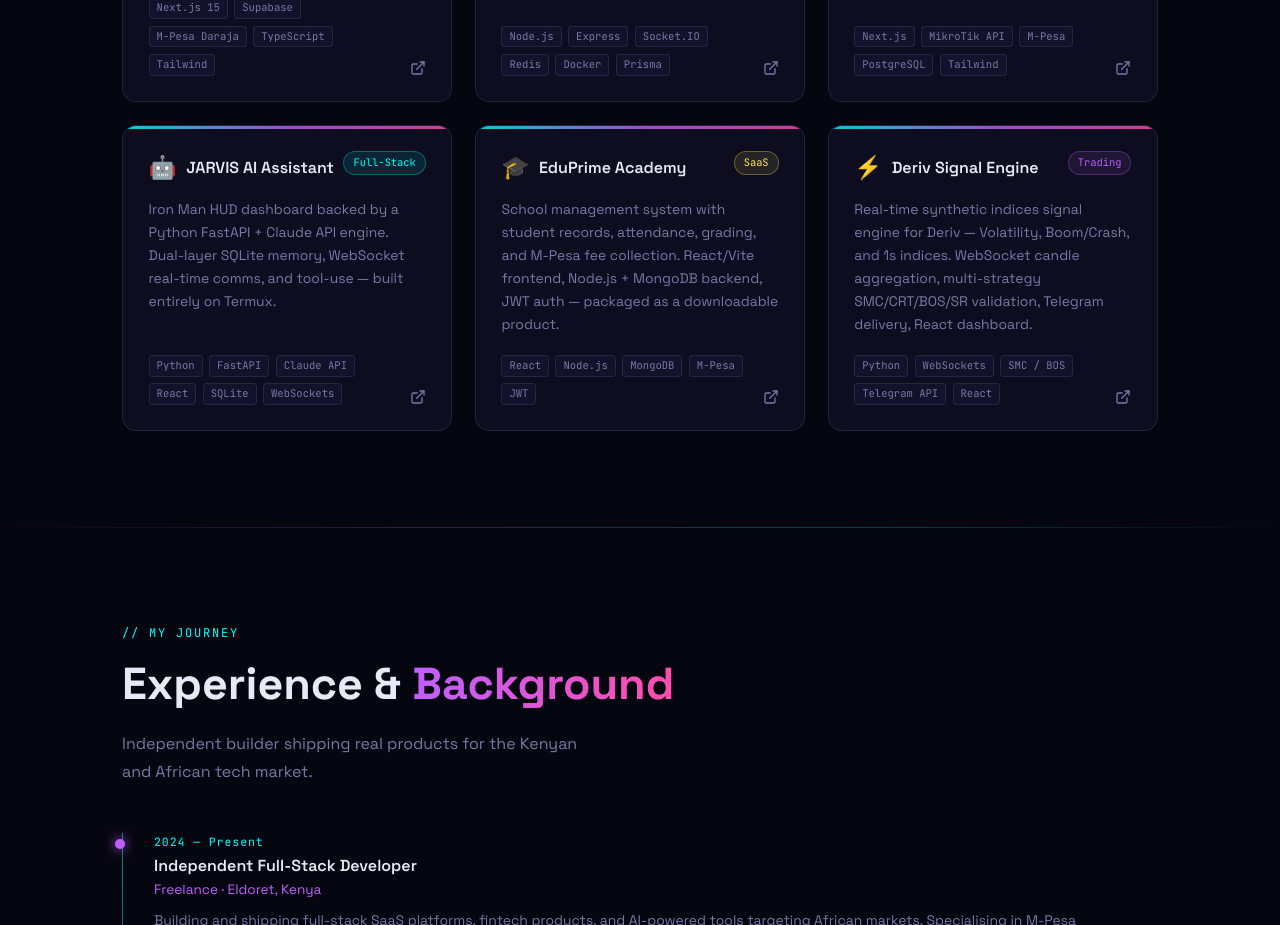
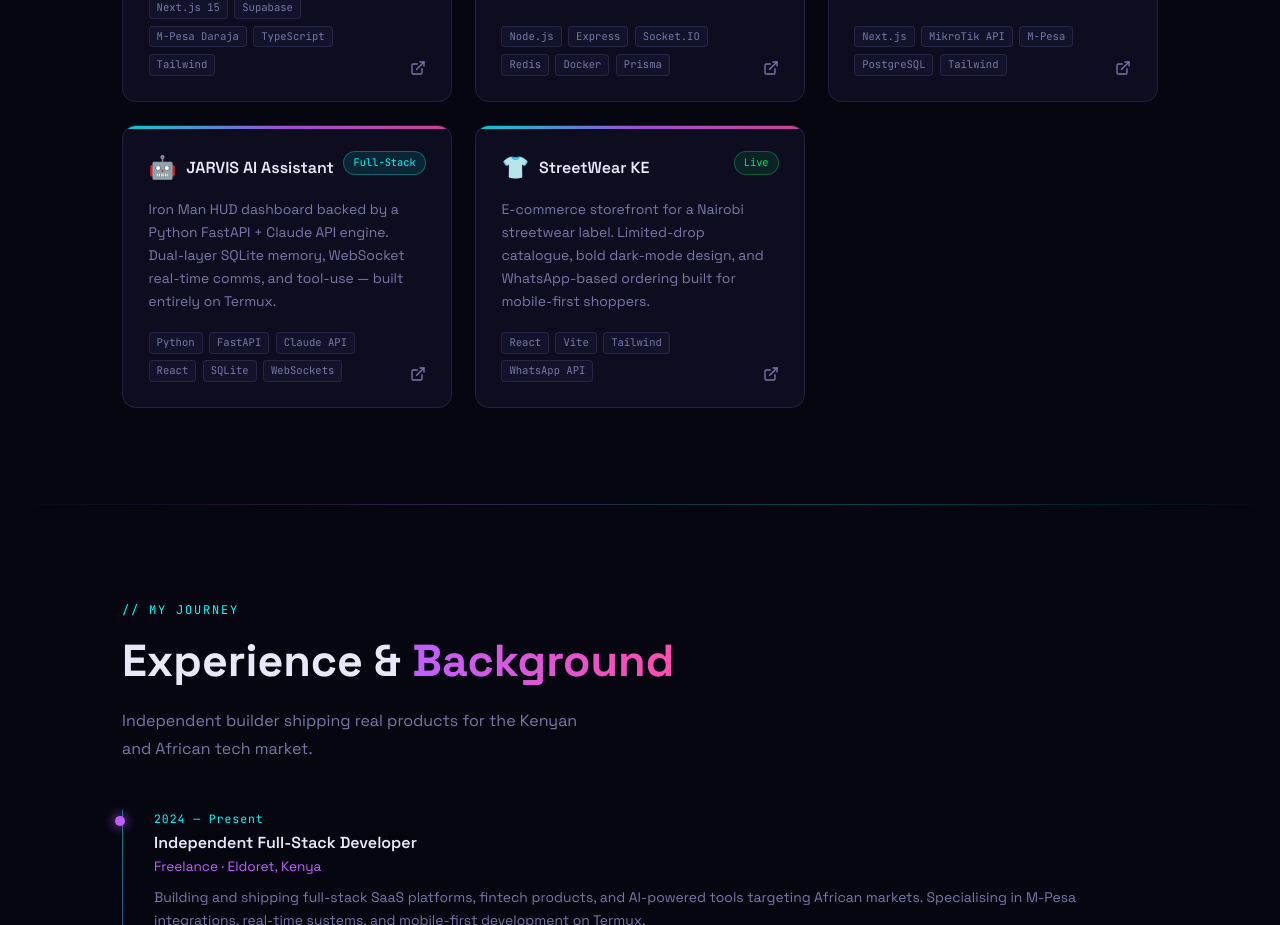
Before and after one commit to Manu-del-source/My-portfolio-, a React (Vite) app: page / in a window 1280 px wide. Shown: the part 2160-3085 px from the top of the page. Built offline with nearby package versions, Linux system fonts and the light colour scheme.

Commit message:
Replace EduPrime/Deriv Signal Engine with StreetWear KE

```diff
--- a/src/App.tsx
+++ b/src/App.tsx
@@ -111,22 +111,13 @@ const PROJECTS: Project[] = [
     icon: '🤖',
   },
   {
-    title: 'EduPrime Academy',
-    description: 'School management system with student records, attendance, grading, and M-Pesa fee collection. React/Vite frontend, Node.js + MongoDB backend, JWT auth — packaged as a downloadable product.',
-    tags: ['React', 'Node.js', 'MongoDB', 'M-Pesa', 'JWT'],
-    badge: 'SaaS',
-    badgeColor: 'yellow',
-    link: 'https://github.com/Manu-del-source',
-    icon: '🎓',
-  },
-  {
-    title: 'Deriv Signal Engine',
-    description: 'Real-time synthetic indices signal engine for Deriv — Volatility, Boom/Crash, and 1s indices. WebSocket candle aggregation, multi-strategy SMC/CRT/BOS/SR validation, Telegram delivery, React dashboard.',
-    tags: ['Python', 'WebSockets', 'SMC / BOS', 'Telegram API', 'React'],
-    badge: 'Trading',
-    badgeColor: 'purple',
-    link: 'https://github.com/Manu-del-source',
-    icon: '⚡',
+    title: 'StreetWear KE',
+    description: 'E-commerce storefront for a Nairobi streetwear label. Limited-drop catalogue, bold dark-mode design, and WhatsApp-based ordering built for mobile-first shoppers.',
+    tags: ['React', 'Vite', 'Tailwind', 'WhatsApp API'],
+    badge: 'Live',
+    badgeColor: 'green',
+    link: 'https://streetwear-ke.vercel.app/',
+    icon: '👕',
   },
 ];
 
```
